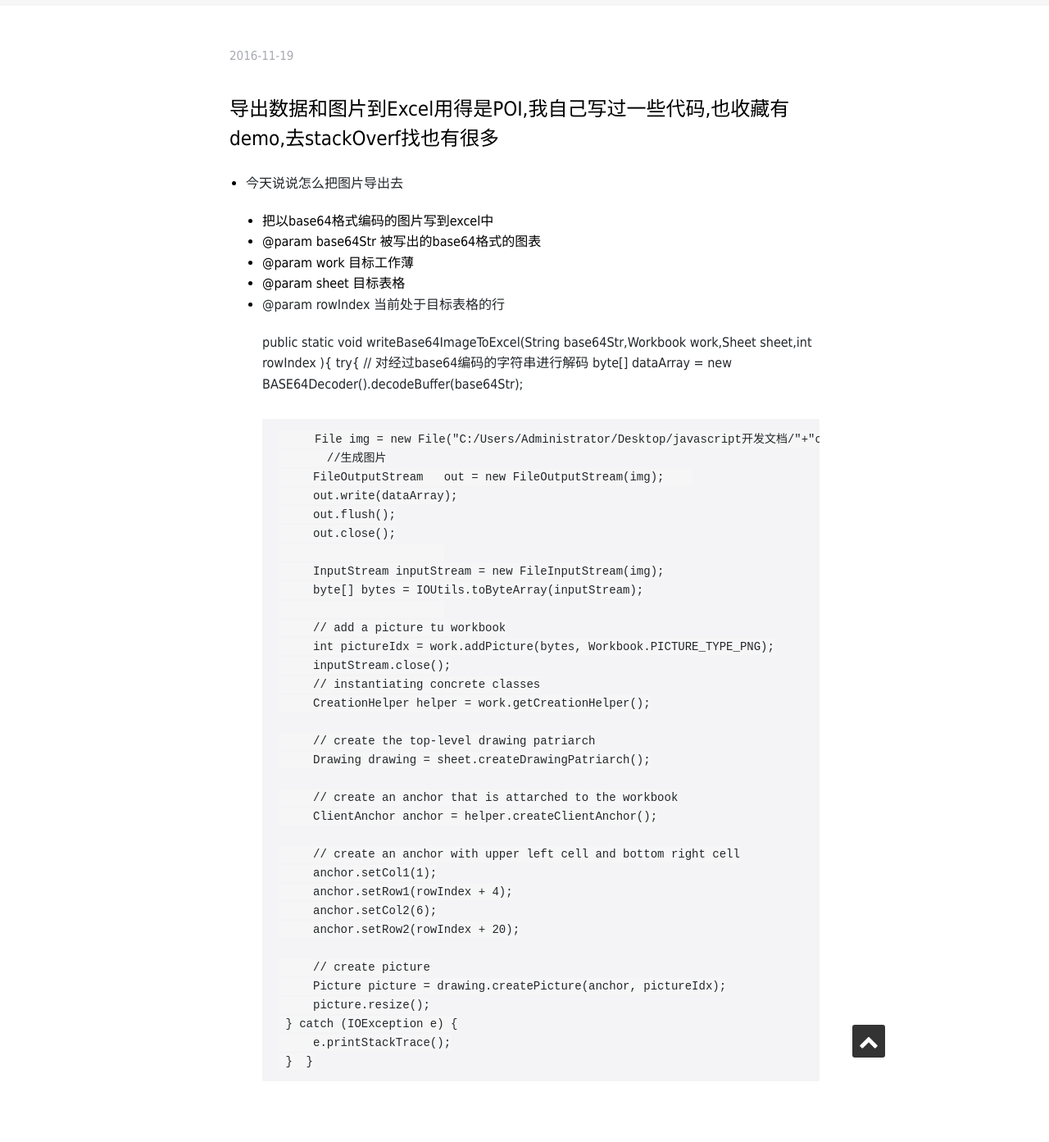
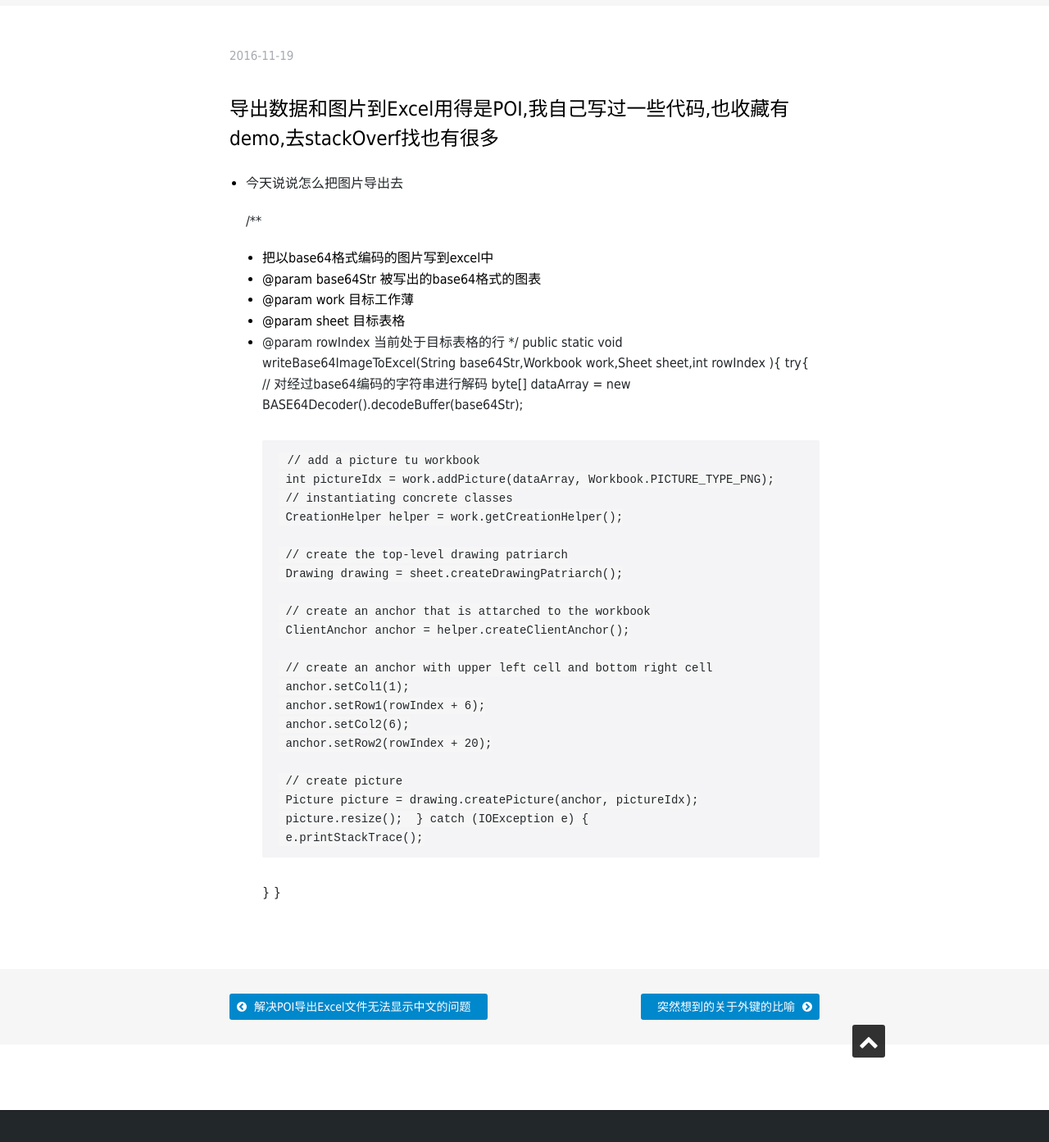
Before and after one commit to GeowindWu/GeowindWu.github.io, a Jekyll site: the page built from _posts/2016-11-19-export-img-to-excel.md, in a window 1280 px wide and 1400 px high, scrolled down 361 px. Shown: the top 1393 px of the window at 82% size. Built offline with Jekyll 4.4.1, drawn with Linux system fonts in a browser that asks for light colours; nearby versions of some CDN libraries; some web fonts are replaced.

Commit message:
export img to excel

```diff
--- a/_posts/2016-11-19-export-img-to-excel.md
+++ b/_posts/2016-11-19-export-img-to-excel.md
@@ -11,49 +11,40 @@ keyword: echart导出,导出图片到Excel
 
 
 
-	 * 把以base64格式编码的图片写到excel中
+	/**
+	 *  把以base64格式编码的图片写到excel中
 	 * @param base64Str 被写出的base64格式的图表
 	 * @param work  目标工作薄
 	 * @param sheet 目标表格
 	 * @param rowIndex 当前处于目标表格的行
+	 */
+	public static void writeBase64ImageToExcel(String base64Str,Workbook work,Sheet sheet,int rowIndex ){
+		try{
+			// 对经过base64编码的字符串进行解码
+			byte[] dataArray = new BASE64Decoder().decodeBuffer(base64Str);
 
-		public static void writeBase64ImageToExcel(String base64Str,Workbook work,Sheet sheet,int rowIndex ){
-			try{
-				// 对经过base64编码的字符串进行解码
-				byte[] dataArray = new BASE64Decoder().decodeBuffer(base64Str);
+			// add a picture tu workbook
+			int pictureIdx = work.addPicture(dataArray, Workbook.PICTURE_TYPE_PNG);
+			// instantiating concrete classes
+			CreationHelper helper = work.getCreationHelper();
 
-				File img = new File("C:/Users/Administrator/Desktop/javascript开发文档/"+"charts"+".jpg");
-				  //生成图片
-				FileOutputStream   out = new FileOutputStream(img);
-				out.write(dataArray);
-				out.flush();
-				out.close();
+			// create the top-level drawing patriarch
+			Drawing drawing = sheet.createDrawingPatriarch();
 
-				InputStream inputStream = new FileInputStream(img);
-				byte[] bytes = IOUtils.toByteArray(inputStream);
+			// create an anchor that is attarched to the workbook
+			ClientAnchor anchor = helper.createClientAnchor();
 
-				// add a picture tu workbook
-				int pictureIdx = work.addPicture(bytes, Workbook.PICTURE_TYPE_PNG);
-				inputStream.close();
-				// instantiating concrete classes
-				CreationHelper helper = work.getCreationHelper();
+			// create an anchor with upper left cell and bottom right cell
+			anchor.setCol1(1);
+			anchor.setRow1(rowIndex + 6);
+			anchor.setCol2(6);
+			anchor.setRow2(rowIndex + 20);
 
-				// create the top-level drawing patriarch
-				Drawing drawing = sheet.createDrawingPatriarch();
+			// create picture
+			Picture picture = drawing.createPicture(anchor, pictureIdx);
+			picture.resize();
+		} catch (IOException e) {
+			e.printStackTrace();
 
-				// create an anchor that is attarched to the workbook
-				ClientAnchor anchor = helper.createClientAnchor();
-
-				// create an anchor with upper left cell and bottom right cell
-				anchor.setCol1(1);
-				anchor.setRow1(rowIndex + 4);
-				anchor.setCol2(6);
-				anchor.setRow2(rowIndex + 20);
-
-				// create picture
-				Picture picture = drawing.createPicture(anchor, pictureIdx);
-				picture.resize();
-			} catch (IOException e) {
-				e.printStackTrace();
-			}
 		}
+	}
```
